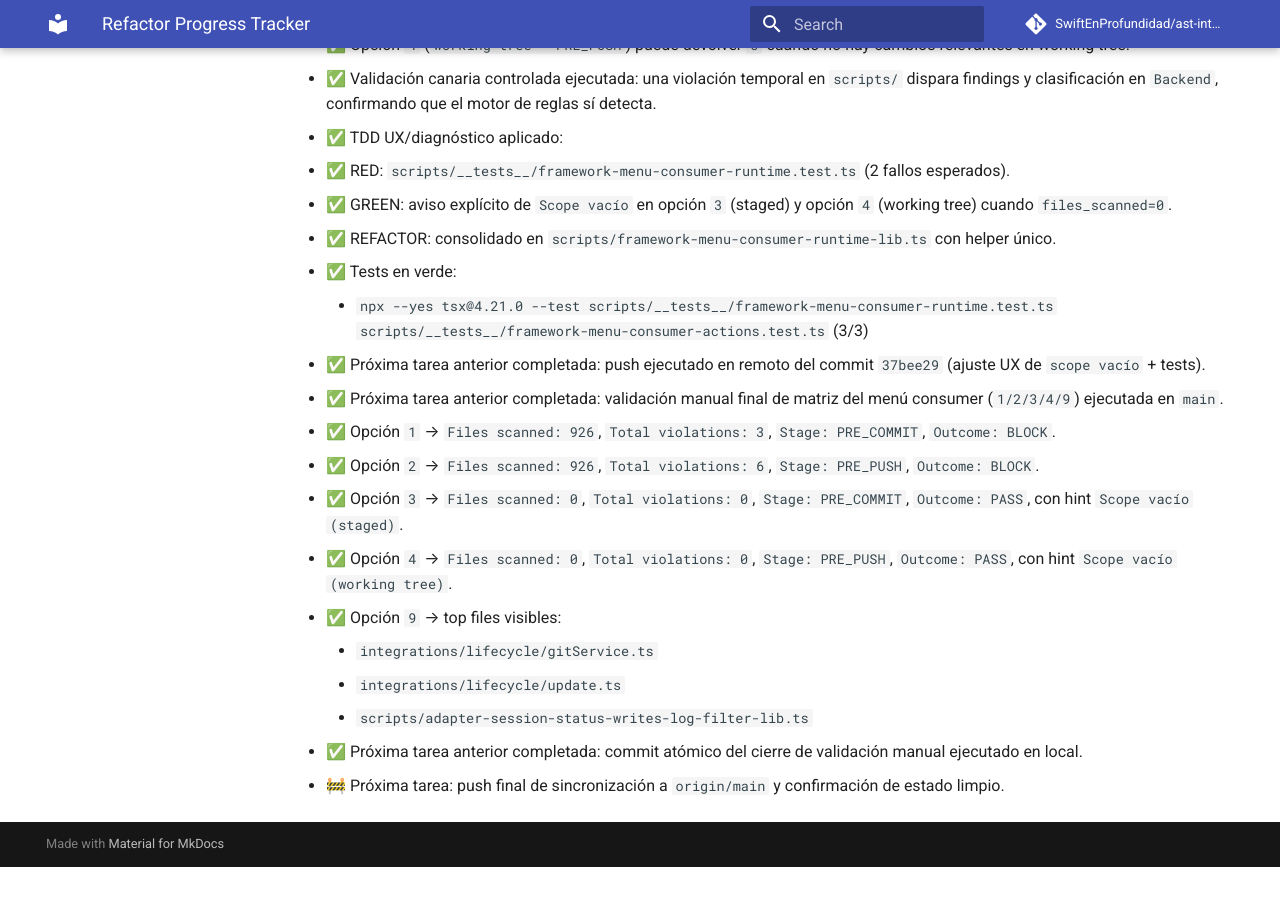
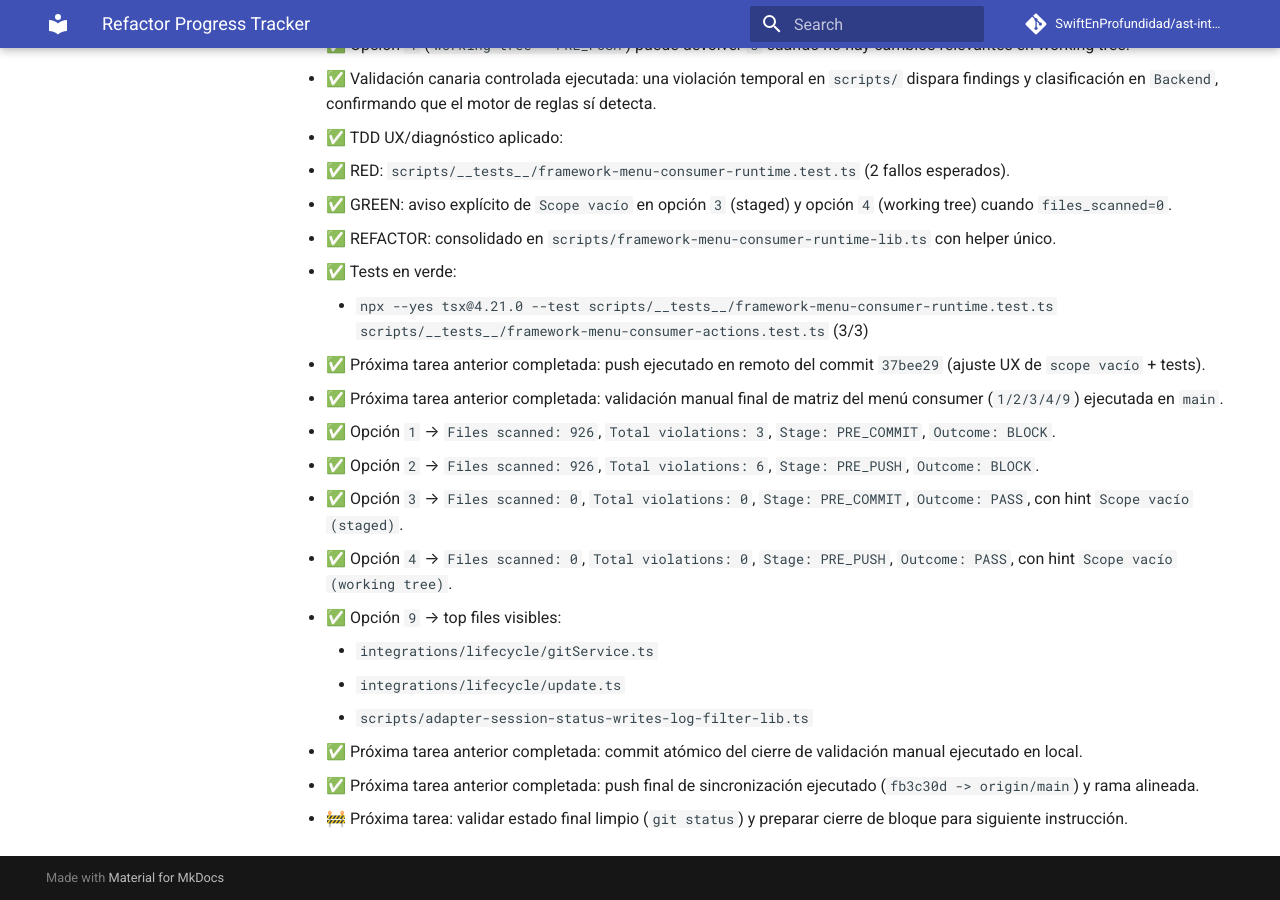
Before and after one commit to SwiftEnProfundidad/ast-intelligence-hooks, an MkDocs documentation site: the page built from docs/REFRACTOR_PROGRESS.md, in a window 1280 px wide and 900 px high, scrolled down 12140 px. Built offline with MkDocs 1.6.1 and Material for MkDocs 9.7.7, drawn with Linux system fonts in a browser that asks for light colours; comment, search, counter and statistics services are not loaded; before the commit the page ends 13007 px from its top, so only the background shows below that.

Commit message:
docs(progress): mark final sync push completed

```diff
--- a/docs/REFRACTOR_PROGRESS.md
+++ b/docs/REFRACTOR_PROGRESS.md
@@ -322,4 +322,5 @@ Estado operativo del plan activo para restaurar capacidades enterprise sin rompe
     - `integrations/lifecycle/update.ts`
     - `scripts/adapter-session-status-writes-log-filter-lib.ts`
 - ✅ Próxima tarea anterior completada: commit atómico del cierre de validación manual ejecutado en local.
-- 🚧 Próxima tarea: push final de sincronización a `origin/main` y confirmación de estado limpio.
+- ✅ Próxima tarea anterior completada: push final de sincronización ejecutado (`fb3c30d -> origin/main`) y rama alineada.
+- 🚧 Próxima tarea: validar estado final limpio (`git status`) y preparar cierre de bloque para siguiente instrucción.
```
